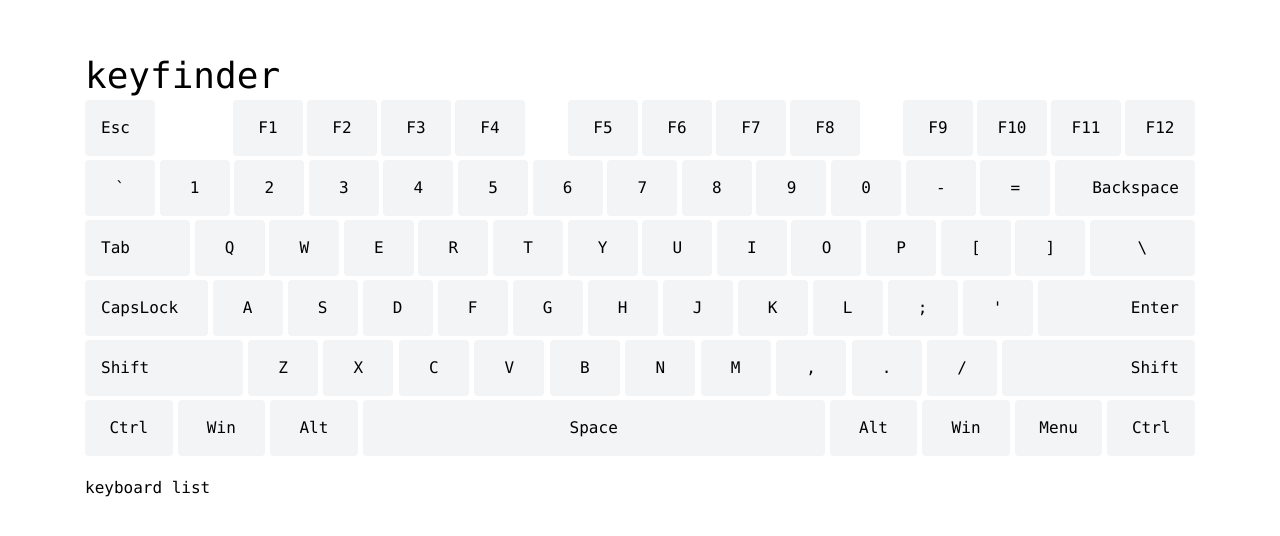
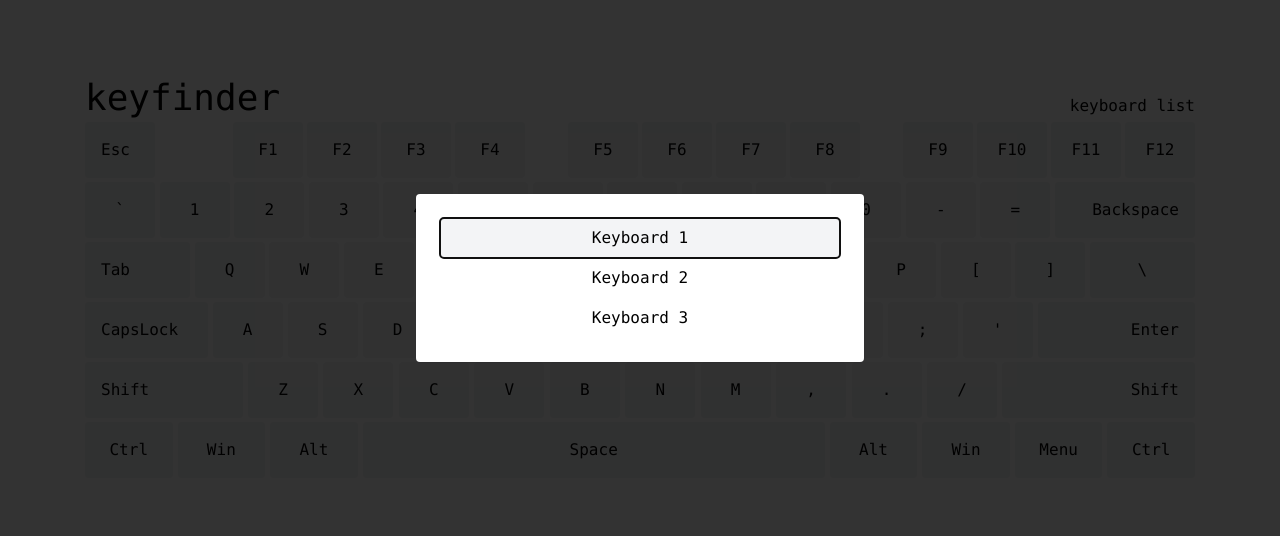
Before and after one commit to 43mm/keyfinder, a Svelte app: page / in a window 1280 px wide. Shown: the part 122-658 px from the top of the page. Built offline with nearby package versions, Linux system fonts and the light colour scheme.

Commit message:
style: keyboard list trigger and dialog

```diff
--- a/src/App.svelte
+++ b/src/App.svelte
@@ -8,9 +8,11 @@
 <main class="grid place-items-center min-h-screen font-mono">
   <Tooltip.Provider delayDuration={0}>
     <div class="inline-flex flex-col gap-y-1">
-      <h1 class="text-4xl">keyfinder</h1>
+      <div class="flex items-end justify-between">
+        <h1 class="text-4xl">keyfinder</h1>
+        <KeyboardList />
+      </div>
       <Keyboard />
-      <KeyboardList />
     </div>
   </Tooltip.Provider>
 </main>
--- a/src/KeyboardList.svelte
+++ b/src/KeyboardList.svelte
@@ -1,11 +1,21 @@
 <script lang="ts">
   import { Dialog } from "bits-ui";
   import DialogContent from "./DialogContent.svelte";
+  const keyboardList = [
+    { id: 1, name: "Keyboard 1" },
+    { id: 2, name: "Keyboard 2" },
+    { id: 3, name: "Keyboard 3" },
+  ];
 </script>
 
-<div class="mt-4">
-  <Dialog.Root>
-    <Dialog.Trigger>keyboard list</Dialog.Trigger>
-    <DialogContent>dialog</DialogContent>
-  </Dialog.Root>
-</div>
+<Dialog.Root open={true}>
+  <Dialog.Trigger class="cursor-pointer">keyboard list</Dialog.Trigger>
+  <DialogContent>
+    {#each keyboardList as keyboard}
+      <button
+        class="first:bg-gray-100 hover:bg-gray-200 active:bg-gray-300 p-2 rounded cursor-pointer"
+        >{keyboard.name}</button
+      >
+    {/each}
+  </DialogContent>
+</Dialog.Root>
```
